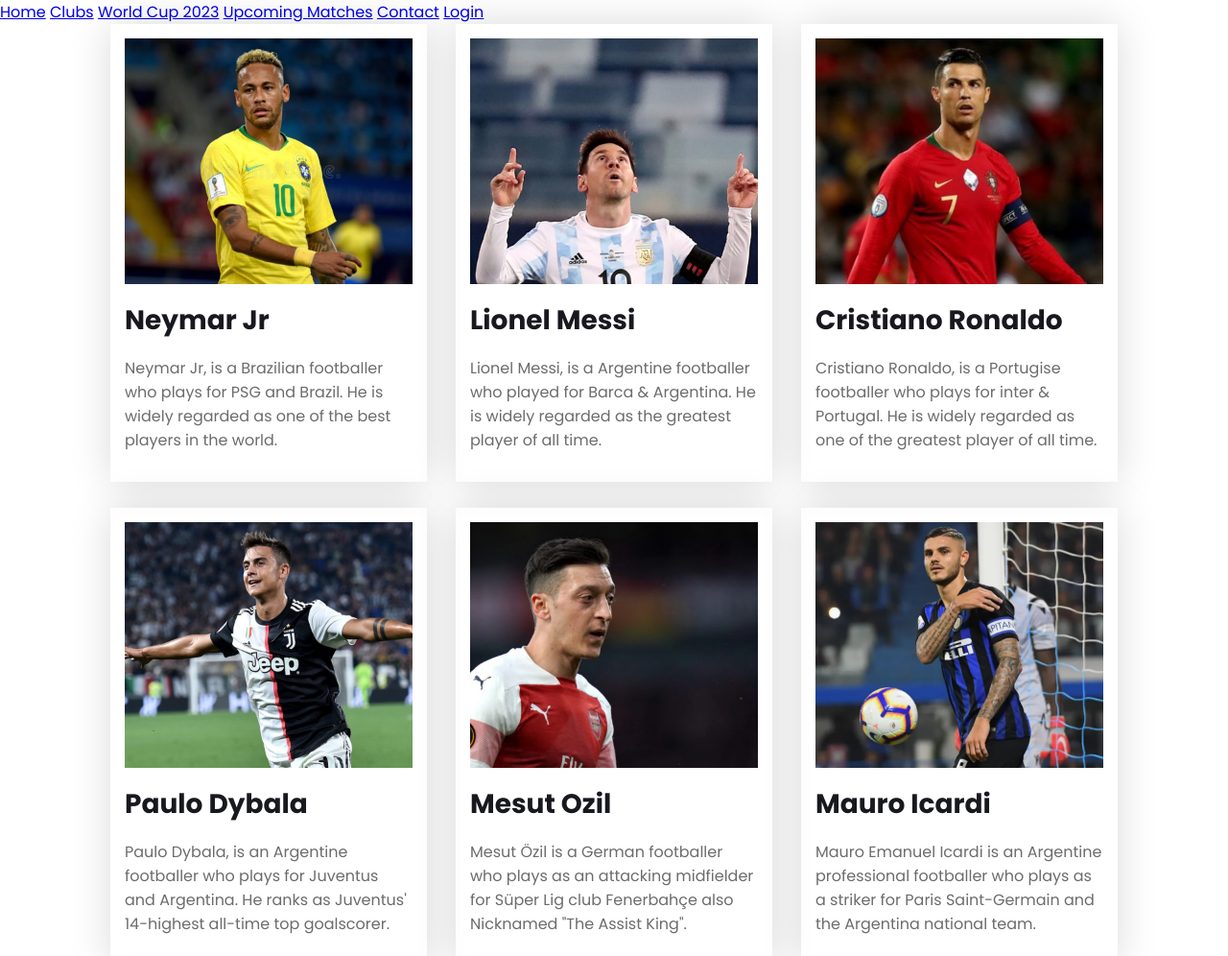
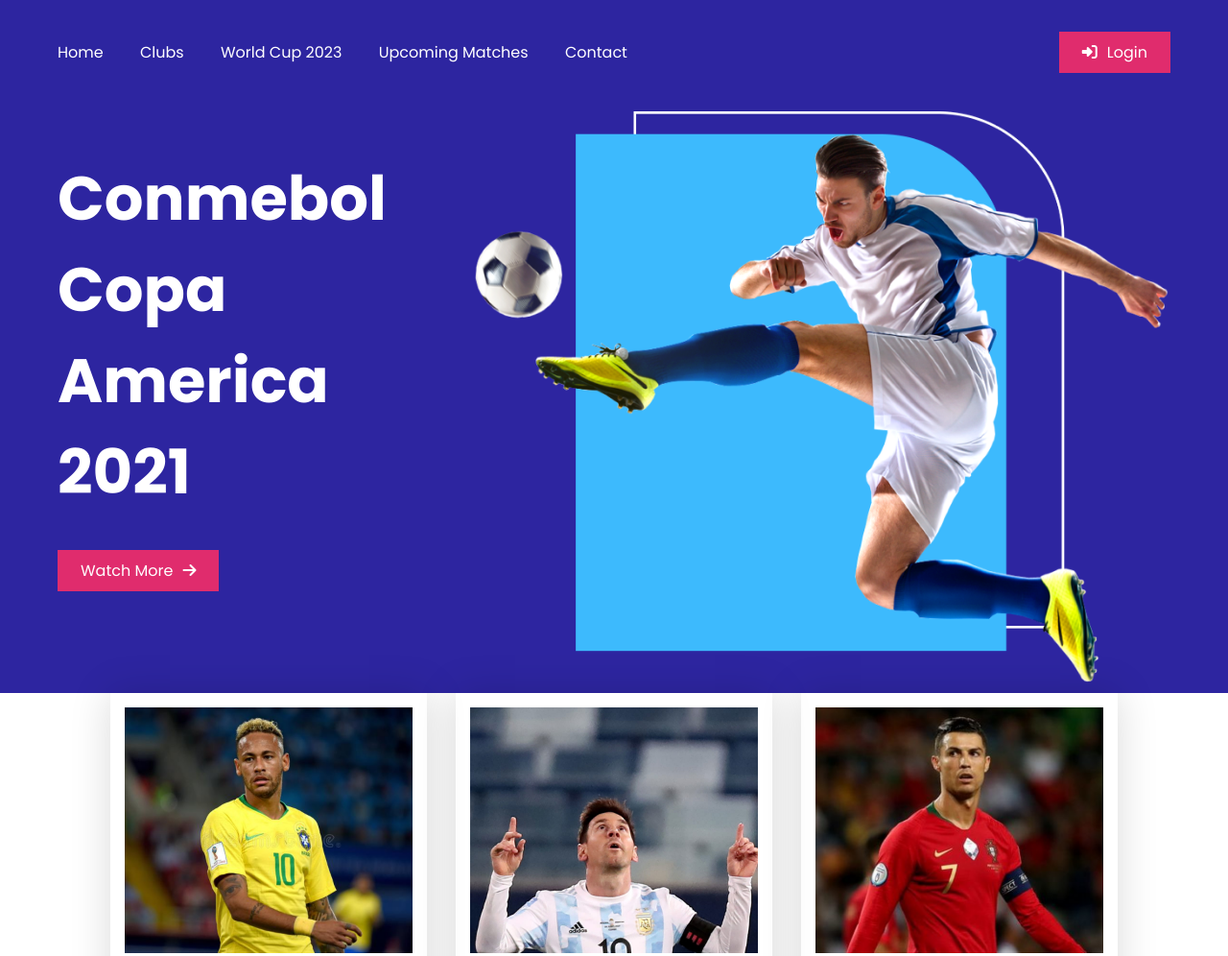
Before and after one commit to jana-alam/conmebol-365, a plain HTML site: page index.html in a window 1280 px wide. Shown: the top 996 px of the page at 96% size. Drawn offline with Linux system fonts and the light colour scheme.

Commit message:
Morning job completed

```diff
--- a/index.html
+++ b/index.html
@@ -5,30 +5,55 @@
     <meta http-equiv="X-UA-Compatible" content="IE=edge" />
     <meta name="viewport" content="width=device-width, initial-scale=1.0" />
     <title>Copa America 365</title>
+    <!-- Font Awsome -->
+    <script
+      src="https://kit.fontawesome.com/7f4ebc8ed4.js"
+      crossorigin="anonymous"
+    ></script>
     <!-- Stylesheet -->
     <link rel="stylesheet" href="styles/style.css" />
   </head>
   <body>
     <!-- Header section starts -->
-    <header class="container">
+    <header class="header-section">
       <!-- Navigation Area Starts -->
+      <div class="container">
         <nav class="nav">
+          <div class="nav-left">
             <a href="#" class="nav-link">Home</a>
             <a href="#" class="nav-link">Clubs</a>
             <a href="#" class="nav-link">World Cup 2023</a>
             <a href="#" class="nav-link">Upcoming Matches</a>
             <a href="#" class="nav-link">Contact</a>
-        <a href="#" class="nav-link">Login</a>
+          </div>
+          <div class="nav-right">
+            <a href="#" class="button-fancy">
+              <i class="fas fa-sign-in-alt"></i>Login
+            </a>
+          </div>
         </nav>
         <!-- Welcome Area Starts -->
-      <section class="welcome-area"></section>
+        <div class="welcome">
+          <div class="welcome-contents">
+            <h1 class="welcome-title">Conmebol Copa America 2021</h1>
+            <a href="#" class="button-fancy">
+              Watch More<i class="fas fa-arrow-right"></i>
+            </a>
+          </div>
+          <div class="welcome-banner">
+            <img src="images/banner.png" alt="" />
+          </div>
+        </div>
+      </div>
     </header>
     <!-- Header section ends -->
 
     <!-- Main Section Starts -->
     <main>
       <!-- Players Area Starts -->
-      <section class="container players-area">
+      <section class="players-section">
+        <div class="container">
+          <div class="players">
             <div class="player">
               <img
                 src="images/players/player-1.png"
@@ -37,8 +62,9 @@
               />
               <h3 class="player-name">Neymar Jr</h3>
               <p class="player-info">
-            Neymar Jr, is a Brazilian footballer who plays for PSG and Brazil.
-            He is widely regarded as one of the best players in the world.
+                Neymar Jr, is a Brazilian footballer who plays for PSG and
+                Brazil. He is widely regarded as one of the best players in the
+                world.
               </p>
             </div>
             <div class="player">
@@ -50,7 +76,8 @@
               <h3 class="player-name">Lionel Messi</h3>
               <p class="player-info">
                 Lionel Messi, is a Argentine footballer who played for Barca &
-            Argentina. He is widely regarded as the greatest player of all time.
+                Argentina. He is widely regarded as the greatest player of all
+                time.
               </p>
             </div>
             <div class="player">
@@ -61,9 +88,9 @@
               />
               <h3 class="player-name">Cristiano Ronaldo</h3>
               <p class="player-info">
-            Cristiano Ronaldo, is a Portugise footballer who plays for inter &
-            Portugal. He is widely regarded as one of the greatest player of all
-            time.
+                Cristiano Ronaldo, is a Portugise footballer who plays for inter
+                & Portugal. He is widely regarded as one of the greatest player
+                of all time.
               </p>
             </div>
             <div class="player">
@@ -74,8 +101,9 @@
               />
               <h3 class="player-name">Paulo Dybala</h3>
               <p class="player-info">
-            Paulo Dybala, is an Argentine footballer who plays for Juventus and
-            Argentina. He ranks as Juventus' 14-highest all-time top goalscorer.
+                Paulo Dybala, is an Argentine footballer who plays for Juventus
+                and Argentina. He ranks as Juventus' 14-highest all-time top
+                goalscorer.
               </p>
             </div>
             <div class="player">
@@ -87,8 +115,8 @@
               <h3 class="player-name">Mesut Ozil</h3>
               <p class="player-info">
                 Mesut Özil is a German footballer who plays as an attacking
-            midfielder for Süper Lig club Fenerbahçe also Nicknamed "The Assist
-            King".
+                midfielder for Süper Lig club Fenerbahçe also Nicknamed "The
+                Assist King".
               </p>
             </div>
             <div class="player">
@@ -112,8 +140,8 @@
               />
               <h3 class="player-name">Di Maria</h3>
               <p class="player-info">
-            Ángel Di María is an Argentine footballer who plays for Ligue 1 club
-            Paris Saint-Germain and the Argentina national team.
+                Ángel Di María is an Argentine footballer who plays for Ligue 1
+                club Paris Saint-Germain and the Argentina national team.
               </p>
             </div>
             <div class="player">
@@ -136,8 +164,8 @@
               />
               <h3 class="player-name">Mohamed Salah</h3>
               <p class="player-info">
-            Mohamed Salah is an Egyptian footballer who play for Premier League
-            club Liverpool and captains the Egypt national team.
+                Mohamed Salah is an Egyptian footballer who play for Premier
+                League club Liverpool and captains the Egypt national team.
               </p>
             </div>
             <div class="player">
@@ -149,8 +177,8 @@
               <h3 class="player-name">Harry Kane</h3>
               <p class="player-info">
                 Harry Kane is an English professional footballer who plays as a
-            striker for club Tottenham Hotspur and captains the England national
-            team.
+                striker for club Tottenham Hotspur and captains the England
+                national team.
               </p>
             </div>
             <div class="player">
@@ -161,8 +189,8 @@
               />
               <h3 class="player-name">Kevin De Bruyne</h3>
               <p class="player-info">
-            Kevin De Bruyne is a Belgian professional footballer who plays for
-            Manchester City, where he is vice-captain, and Belgium team.
+                Kevin De Bruyne is a Belgian professional footballer who plays
+                for Manchester City, where he is vice-captain, and Belgium team.
               </p>
             </div>
             <div class="player">
@@ -173,9 +201,11 @@
               />
               <h3 class="player-name">Philippe Coutinho</h3>
               <p class="player-info">
-            Philippe Coutinho is a Brazilian professional footballer who plays
-            for Spanish club Barcelona and the Brazil national team.
+                Philippe Coutinho is a Brazilian professional footballer who
+                plays for Spanish club Barcelona and the Brazil national team.
               </p>
+            </div>
+          </div>
         </div>
       </section>
     </main>
--- a/styles/style.css
+++ b/styles/style.css
@@ -11,7 +11,7 @@ body {
   color: #6c6c6c;
 } */
 .container {
-  max-width: 1050px;
+  max-width: 1160px;
 }
 
 main {
@@ -19,10 +19,58 @@ main {
   justify-content: center;
 }
 
+.button-fancy {
+  text-decoration: none;
+  padding: 10px 24px;
+  background: #e02c6d;
+  color: white;
+}
+
 /* header-section Styles*/
+.header-section {
+  background: #2d25a0;
+  display: flex;
+  justify-content: center;
+}
+/* nav area styles */
+.nav {
+  display: flex;
+  justify-content: space-between;
+  padding: 42px 0 49px;
+}
+.nav-link {
+  text-decoration: none;
+  margin-right: 34px;
+  color: white;
+}
+.nav-right .button-fancy i {
+  margin-right: 10px;
+}
+.nav-right .button-fancy:hover i {
+  transform: translate(5px);
+}
 
+/* welcome-section styles */
+.welcome {
+  display: flex;
+  justify-content: center;
+}
+
+.welcome-title {
+  font-size: 64px;
+  color: white;
+}
+.welcome-contents .button-fancy i {
+  margin-left: 10px;
+}
+.welcome-contents .button-fancy:hover i {
+  transform: translate(5px);
+}
+.welcome-banner img {
+  width: 100%;
+}
 /* Players Section Styles */
-.players-area {
+.players {
   display: grid;
   grid-template-columns: repeat(3, 1fr);
   gap: 27px 30px;
```
Lines whose indentation alone changed are shown as unchanged.
